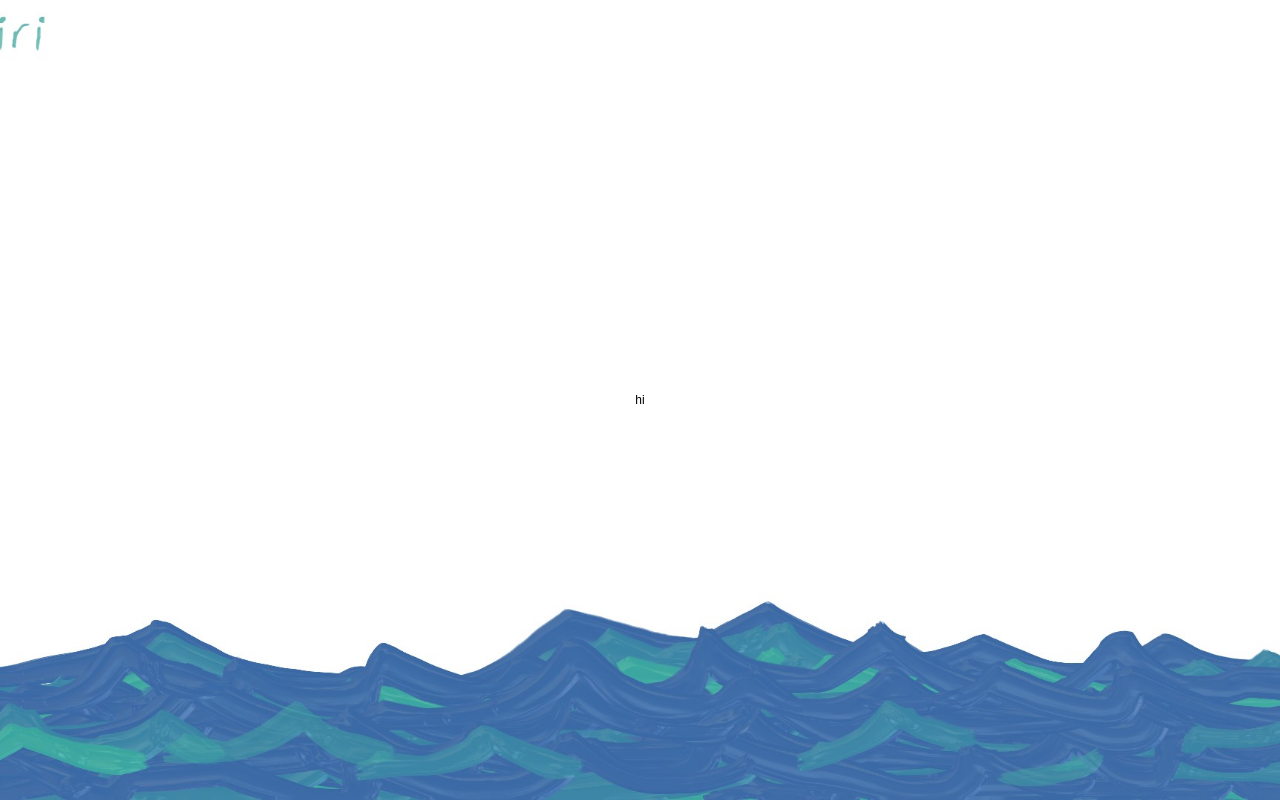
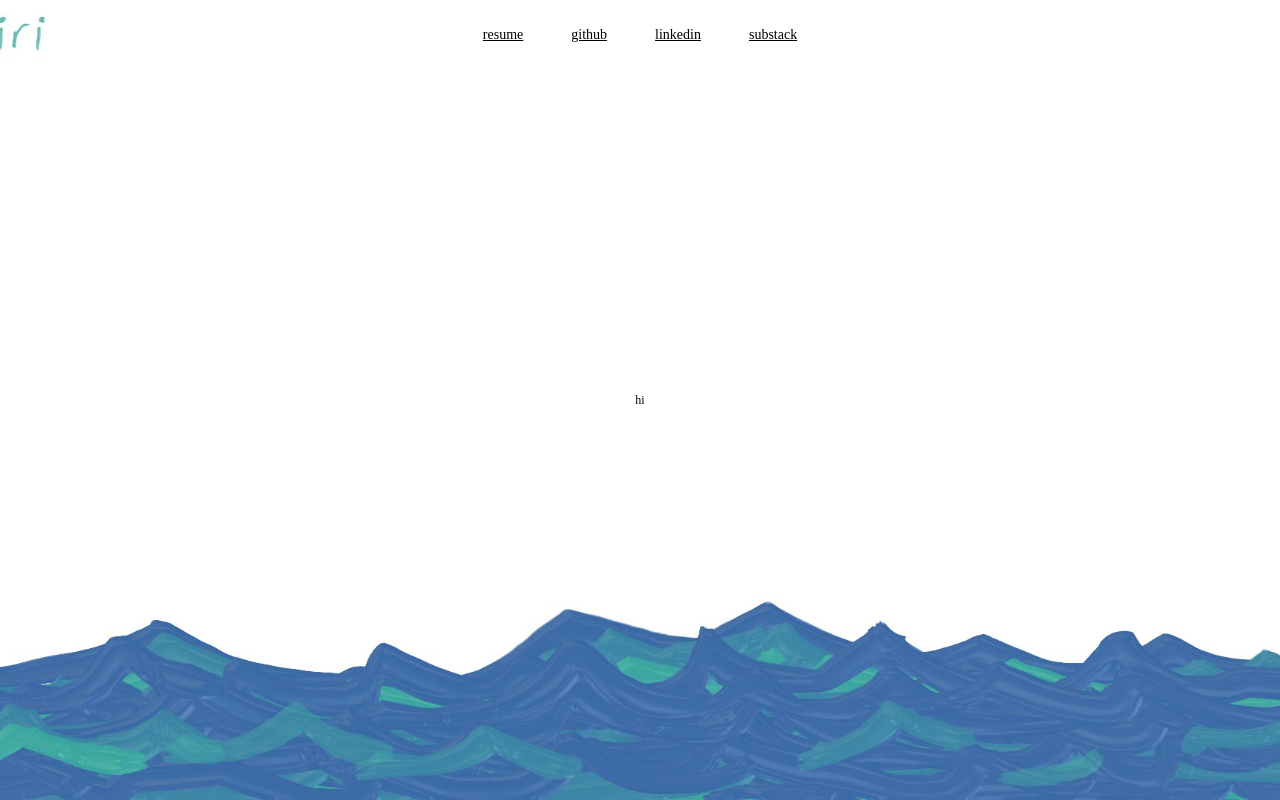
Before and after one commit to gitidhar/giridhar-world, a Next.js app: page / in a window 1280 px wide. Built offline with nearby package versions, Linux system fonts and the light colour scheme.

Commit message:
hyperlinks

```diff
--- a/app/page.tsx
+++ b/app/page.tsx
@@ -9,8 +9,68 @@ export default function Home() {
         backgroundPosition: "center",
         backgroundRepeat: "no-repeat",
         backgroundColor: "white",
+        position: "relative",
+        fontFamily: '"Times New Roman", Times, serif',
       }}
     >
+      <nav
+        style={{
+          position: "absolute",
+          top: "24px",
+          left: "50%",
+          transform: "translateX(-50%)",
+          display: "flex",
+          gap: "48px",
+          fontSize: "14px",
+        }}
+      >
+        <a
+          href="/resume.pdf"
+          style={{
+            color: "black",
+            textDecoration: "underline",
+          }}
+        >
+          resume
+        </a>
+
+        <a
+          href="https://github.com/gitidhar"
+          target="_blank"
+          rel="noopener noreferrer"
+          style={{
+            color: "black",
+            textDecoration: "underline",
+          }}
+        >
+          github
+        </a>
+
+        <a
+          href="https://linkedin.com/in/giridhar-patri"
+          target="_blank"
+          rel="noopener noreferrer"
+          style={{
+            color: "black",
+            textDecoration: "underline",
+          }}
+        >
+          linkedin
+        </a>
+
+        <a
+          href="https://YOUR_SUBSTACK.substack.com"
+          target="_blank"
+          rel="noopener noreferrer"
+          style={{
+            color: "black",
+            textDecoration: "underline",
+          }}
+        >
+          substack
+        </a>
+      </nav>
+
       <div
         style={{
           minHeight: "100vh",
```
